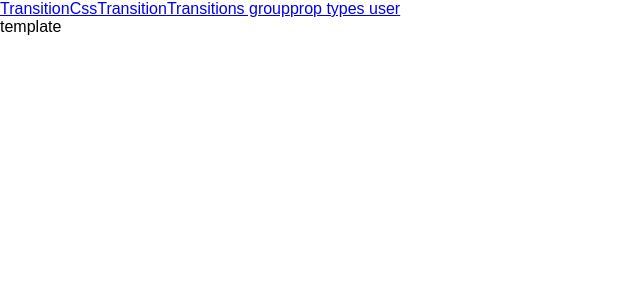
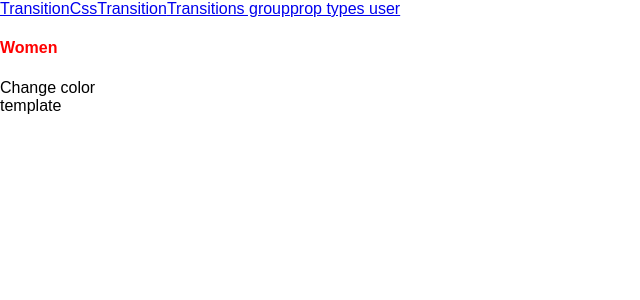
Before and after one commit to PopovDmytro/study_react, a React app: page /user in a window 1280 px wide. Shown: the top 300 px of the page, without its empty margins (0-640 px from the left). Built offline with nearby package versions, Linux system fonts and the light colour scheme.

Commit message:
react refs

```diff
--- a/src/components/user.js
+++ b/src/components/user.js
@@ -4,6 +4,13 @@
 import UserTemplate from './user_template';
 
 class User extends Component {
+
+    changeColor = () => {
+        // this.setState({
+        //     color:'blue'
+        // })
+        this.refs.myColor.style.color = 'blue';
+    };
 
     state = {
         name: "Francis",
@@ -13,12 +20,20 @@
         spanish: false,
         message(){console.log("message")},
         car: {brand: "Ford", model: "Focus"},
-        mother: "Women"
+        mother: "Women",
+        color: 'red'
     };
 
     render() {
+
+        const style = {
+            color: this.state.color
+        };
+
         return (
             <div>
+                <h4 style={style} ref="myColor" >{this.state.mother}</h4>
+                <div onClick={()=> this.changeColor()}>Change color</div>
                 <UserTemplate {...this.state} />
             </div>
         );
--- a/src/components/user_template.js
+++ b/src/components/user_template.js
@@ -26,7 +26,7 @@
     // mother: PropTypes.string.isRequired
     mother: function (props, propsName, componentName) {
         if(props[propsName] !== "Jane") {
-          return new Error(`the name ${props[propsName]} is incorrect, should be ... !`);
+          // return new Error(`the name ${props[propsName]} is incorrect, should be ... !`);
         }
     }
 };
```
